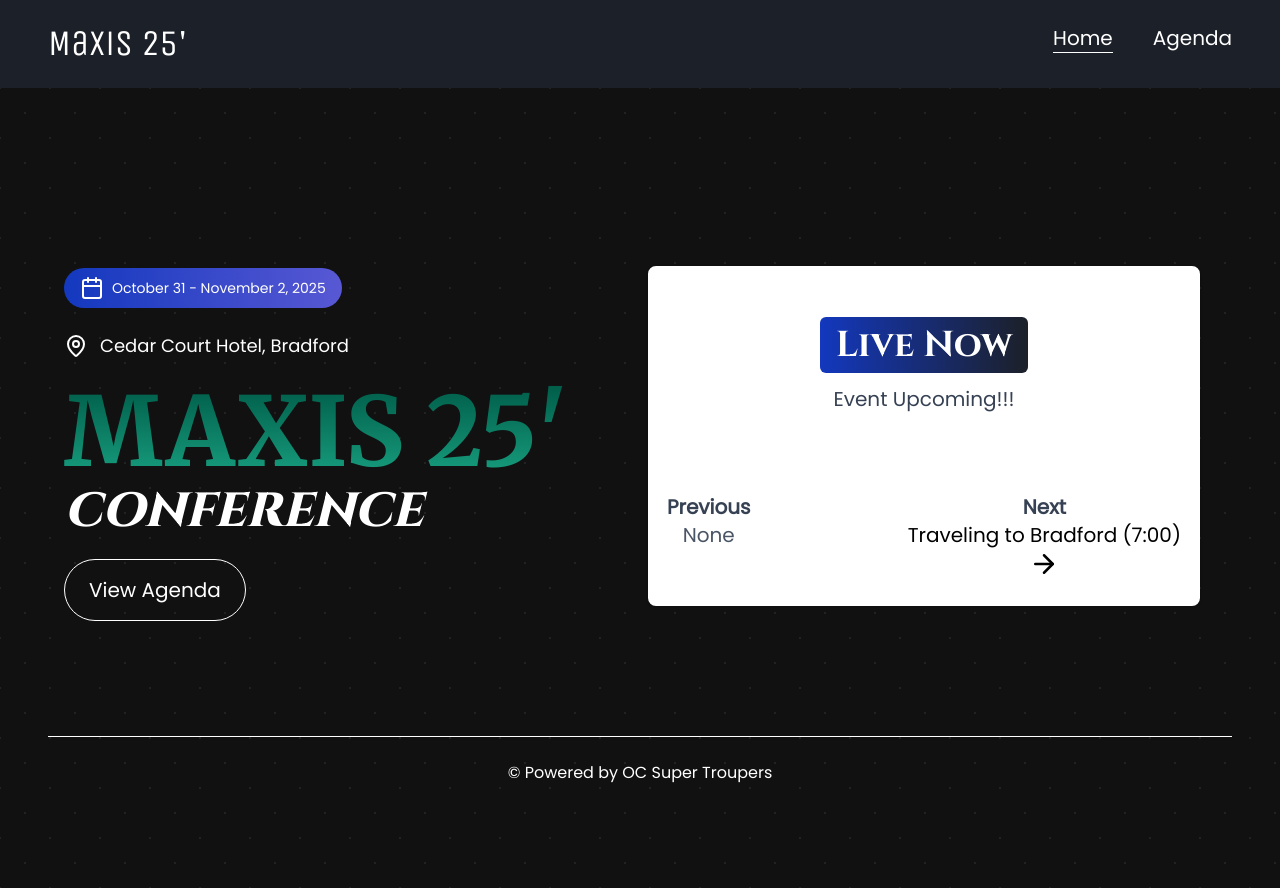
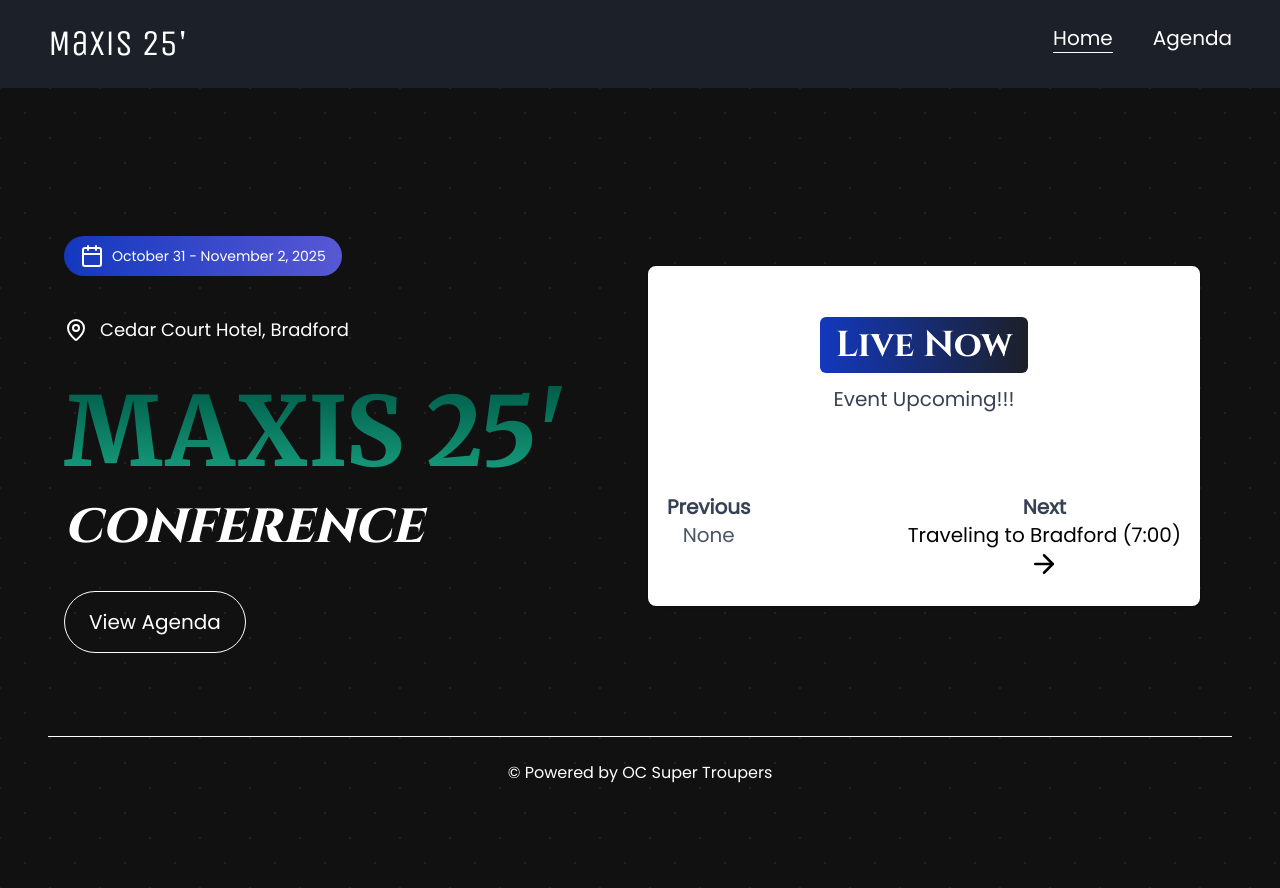
Before and after one commit to Nnenna-udefi/maxis-25, a React (Vite) app: page / in a window 1280 px wide. Built offline with nearby package versions, Linux system fonts and the light colour scheme.

Commit message:
Update home.jsx

```diff
--- a/src/home.jsx
+++ b/src/home.jsx
@@ -26,7 +26,7 @@ const Home = () => {
         }}
       >
         <div className="lg:h-[600px]  p-4  block lg:flex justify-between text-center items-center text-white">
-          <div className="w-full flex flex-col items-center md:items-start justify-center">
+          <div className="w-full flex flex-col items-center gap-4 md:items-start justify-center">
             <div className="flex gap-2 items-center date py-2 px-4 rounded-full text-sm mb-4">
               <Calendar />
               <p>October 31 - November 2, 2025</p>
```
